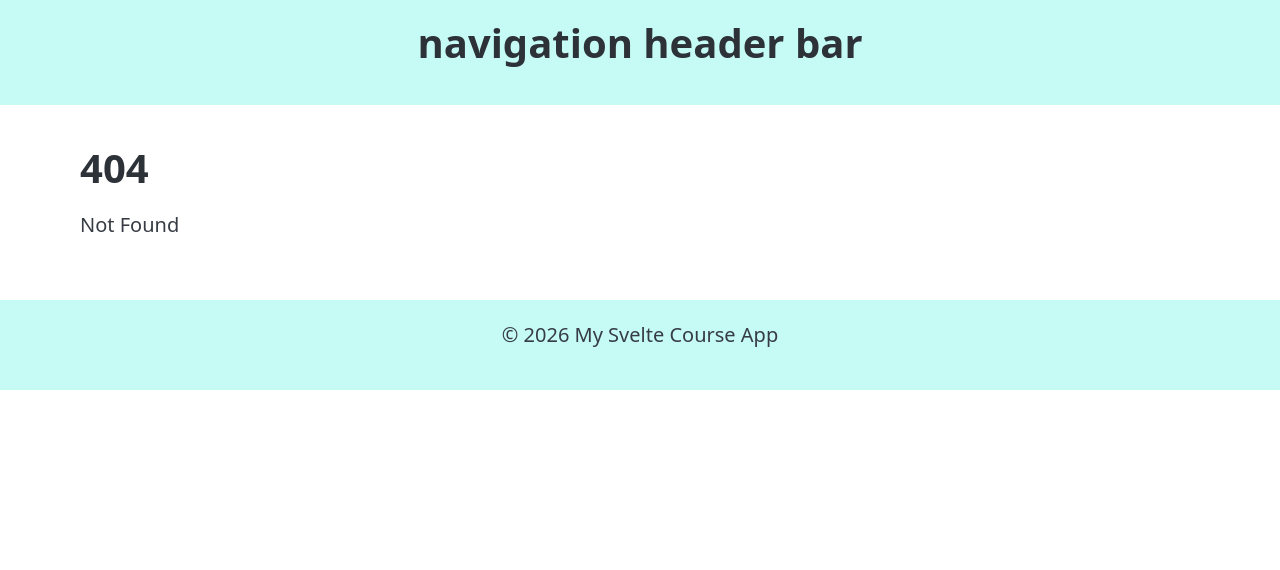
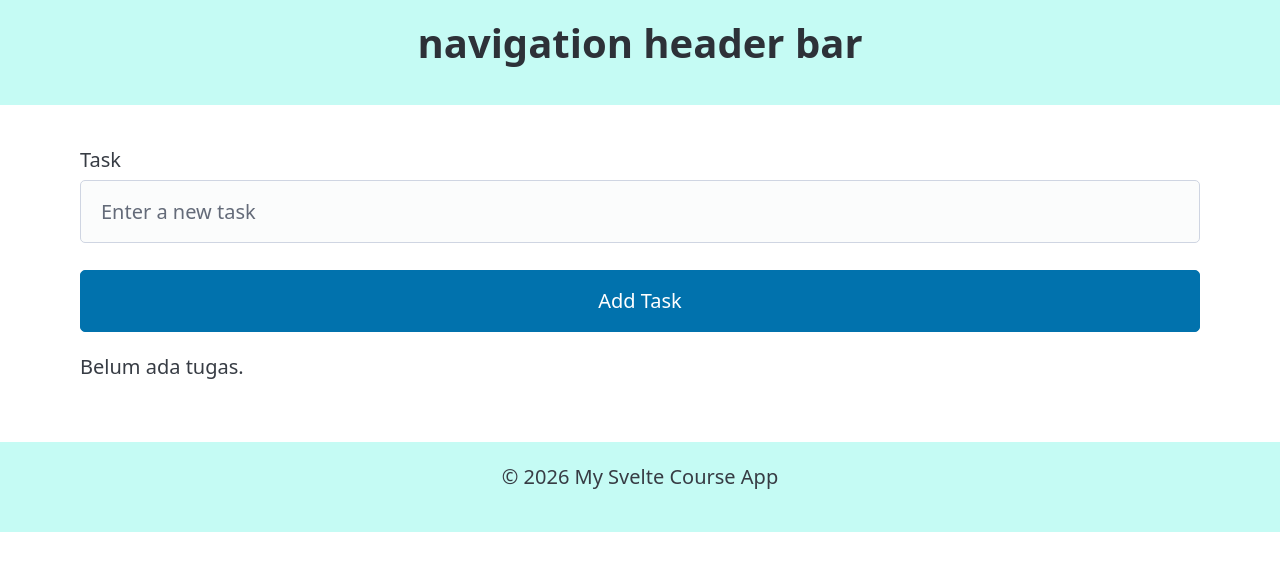
Before and after one commit to Aliga10/svelte-course, a SvelteKit app: page /task in a window 1280 px wide. Before the commit this address had no page. Shown: the top 570 px of the page. Built offline with nearby package versions, Linux system fonts and the light colour scheme.

Commit message:
add task exp

```diff
--- a/src/routes/+page.svelte
+++ b/src/routes/+page.svelte
@@ -30,12 +30,15 @@
 
 <div class="nav-links">
   <a href={resolve('/blog')}>blog1</a>
+  <a href={resolve('/task')}>task</a>
   <a href={resolve('/product')}>product</a>
   <a href={resolve('/about')}>Go to About Page</a>
 </div>
 
 <Counter />
 <SayHello />
+<div>
+</div>
 <GlobalCounter />
 <GlobalCounter />
 <GlobalCounter />
--- a/src/routes/about/+page.svelte
+++ b/src/routes/about/+page.svelte
@@ -1 +1,4 @@
 <h1>Tentang Kami</h1>
+<p>
+    Kami adalah sebuah perusahaan yang bergerak di bidang teknologi informasi. Kami menyediakan berbagai layanan dan produk untuk membantu bisnis Anda berkembang di era digital.
+</p>
--- /dev/null
+++ b/src/routes/task/+page.svelte
@@ -0,0 +1,67 @@
+<script lang="ts">
+    let newTask = $state('');
+
+    type Task = {
+        id: number;
+        title: string;
+        completed: boolean;
+    }
+
+    // 1. Diubah menjadi jamak 'tasks' agar tidak bentrok
+    let tasks = $state<Task[]>([]);
+
+    function addTask(title: string) {
+        // 2. WAJIB SVELTE 5: Gunakan assignment (=) dan spread operator (...)
+        tasks = [
+            ...tasks,
+            {
+                id: Date.now(),
+                title: title,
+                completed: false
+            }
+        ];
+    }
+
+    function formSubmited(event: SubmitEvent) {
+        event.preventDefault();
+        if (!newTask.trim()) return; // Validasi agar tidak bisa input teks kosong
+
+        addTask(newTask);
+        newTask = ''; // Reset input setelah submit
+    }
+
+    // Fungsi toggle yang benar
+    function toggleTaskCompletion(item: Task) {
+        item.completed = !item.completed;
+    }
+</script>
+
+<form onsubmit={formSubmited}>
+    <label>
+        Task
+        <input type="text" bind:value={newTask} placeholder="Enter a new task" />
+    </label>
+    <div class="button-container">
+        <button type="submit">Add Task</button>
+    </div>
+</form>
+
+<section>
+    {#each tasks as item (item.id)}
+        <article>
+            <label>
+                <input
+                    type="checkbox"
+                    checked={item.completed}
+                    onchange={() => toggleTaskCompletion(item)}
+                />
+
+                <span style="text-decoration: {item.completed ? 'line-through' : 'none'}">
+                    {item.title}
+                </span>
+            </label>
+        </article>
+    {:else}
+        <p>Belum ada tugas.</p>
+    {/each}
+</section>
```
